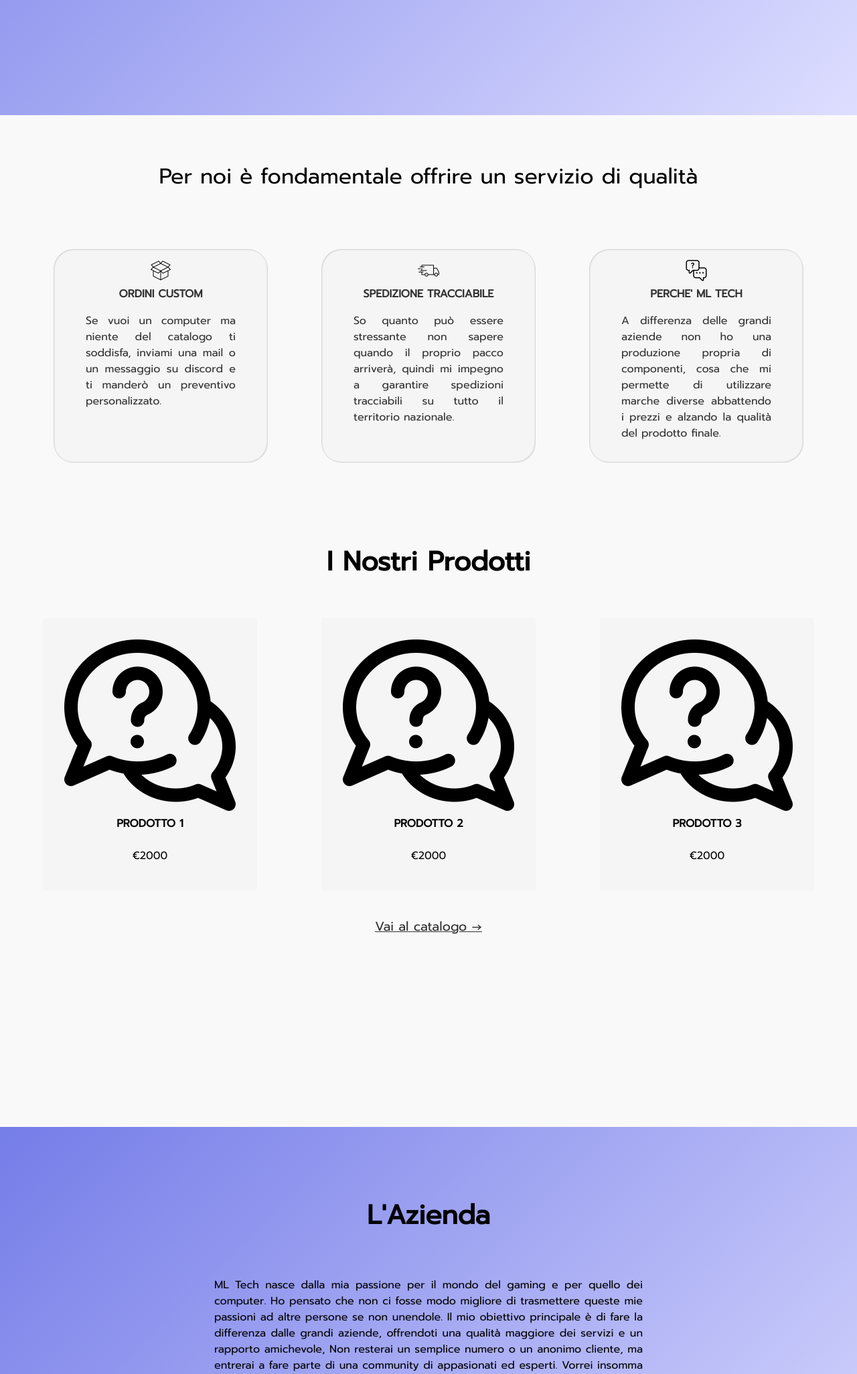
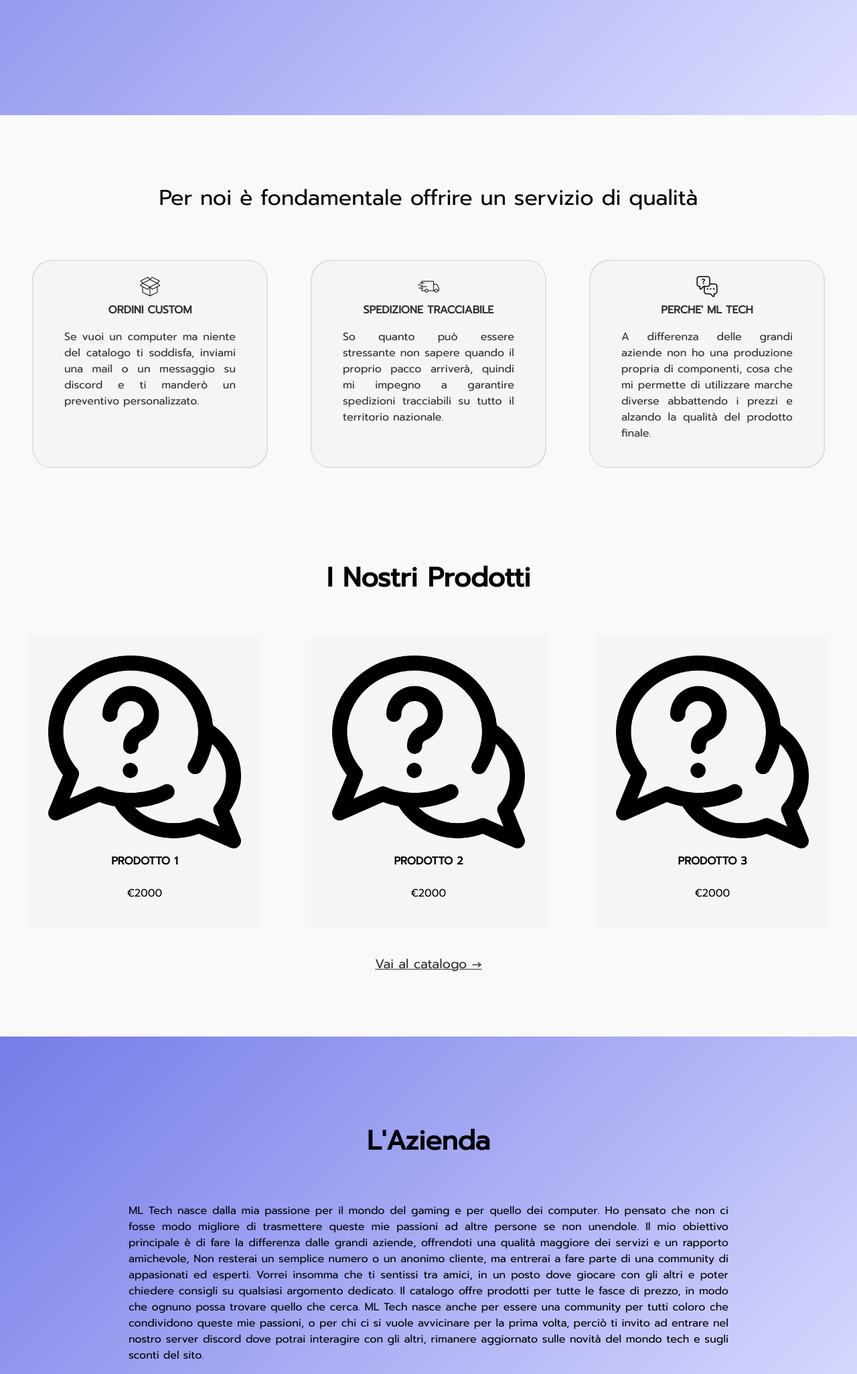
Before and after one commit to orlifera/TecWeb, a PHP site: page / in a window 1280 px wide. Shown: the part 876-2928 px from the top of the page at 67% size. Run offline with PHP 8.4, Linux system fonts and the light colour scheme.

Commit message:
mini.html

```diff
--- a/src/css/mini.css
+++ b/src/css/mini.css
@@ -1,3 +1,11 @@
+:root[data-theme="light"] {
+    --switch-pos: 0.55em;
+}
+
+[data-theme="dark"] {
+    --switch-pos: 3.7em;
+}
+
 footer {
     display: none;
 }
@@ -11,7 +19,22 @@ header {
 }
 
 nav#menu {
-    display: none;
+    position: fixed;
+    bottom: 0;
+    width: 100%;
+    z-index: 1;
+}
+
+nav#menu #switch {
+    padding-right: 2em;
+}
+
+nav#menu #right ul {
+    font-size: 0.7em;
+}
+
+div#presentation {
+    height: 85vh;
 }
 
 #presentation .title {
@@ -22,6 +45,38 @@ nav#menu {
     font-size: 1em;
 }
 
-#info-p {
-    font-size: 1em;
+#info #info-p {
+    font-size: 1.5em;
+    width: 18em;
+    margin: auto;
+    padding-bottom: 1em;
 }
+
+#examples .title, #about .title, #review .title {
+    font-size: 2em;
+}
+
+#examples .examples-col {
+    width: 15em;
+}
+
+#flex-review {
+    margin-top: 3em;
+}
+
+.quote {
+    margin-bottom: 2em;
+}
+
+#last {
+    padding: 4em 0 6em 0;
+    gap: 2em;
+}
+
+#last div {
+    width: 70%;
+}
+
+#button {
+    margin: auto;
+}
--- a/src/css/styles.css
+++ b/src/css/styles.css
@@ -92,7 +92,6 @@ header {
 
 nav {
     background: linear-gradient(to top right, var(--primaryGradient), var(--secondaryGradient));
-    height: 100%;
     justify-content: center;
     align-items: center;
     z-index: 0;
@@ -127,12 +126,10 @@ a {
     list-style-type: none;
 }
 
-/* NON CANCELLARE: NAVBAR FISSA DOPO L'HEADER */
 /* #menu.fixed {
   position: fixed;
   top: 0;
   width: 100%;
-  height: 2em;
   z-index: 1;
 } */
 
@@ -202,13 +199,15 @@ a {
 
 #info-p {
     text-align: center;
-    margin-bottom: 3em;
+    padding-top: 1em;
+    margin-bottom: 2em;
     font-size: 2em;
 }
 
 #info dl {
     display: flex;
     justify-content: space-evenly;
+    flex-wrap: wrap;
 }
 
 #info dt {
@@ -224,8 +223,9 @@ a {
 
 .info-col {
     text-align: center;
-    width: 20%;
-    padding: 1em 2em;
+    width: 18em;
+    margin: 1em;
+    padding: 1.5em 2em;
     background-color: var(--bgDiv);
     border-radius: 30px;
     /* Ombra interna */
@@ -235,7 +235,6 @@ a {
 
 #examples {
     width: 100%;
-    height: 100vh;
     margin-bottom: 5em;
     padding: 1em 0;
 }
@@ -252,7 +251,7 @@ a {
 
 #examples .examples-col {
     text-align: center;
-    width: 20%;
+    width: 18em;
     padding: 2em 2em;
     margin: 2em;
     background-color: var(--bgDiv);
@@ -287,17 +286,17 @@ a {
 
 #about {
     width: 100%;
-    height: 100vh;
+    padding: 4em 0 10em 0;
     background: linear-gradient(-45deg, var(--primaryText), var(--secondaryGradient));
     color: #030303;
 }
 
 #about .title {
-    padding: 3em 0 2em 0;
+    padding: 2em 0;
 }
 
 #about p {
-    width: 50%;
+    width: 70%;
     margin: auto;
     text-align: justify;
 }
@@ -309,13 +308,13 @@ a {
 #flex-review {
     margin-top: 5em;
     display: flex;
-    justify-content: space-between;
+    justify-content: space-evenly;
     flex-wrap: wrap;
 }
 
 .quote {
-    width: 30%;
-    height: 40vh;
+    width: 25em;
+    /* height: 40vh; */
     background-color: var(--primaryText);
     filter: drop-shadow(0 0 2px rgba(0, 0, 0, 0.15));
     color: #030303;
@@ -366,6 +365,7 @@ a {
 #last {
     display: flex;
     justify-content: center;
+    flex-wrap: wrap;
     gap: 6em;
     padding: 3em 0 2em 0;
     background: linear-gradient(to right, var(--primaryGradient), var(--secondaryGradient));
```
